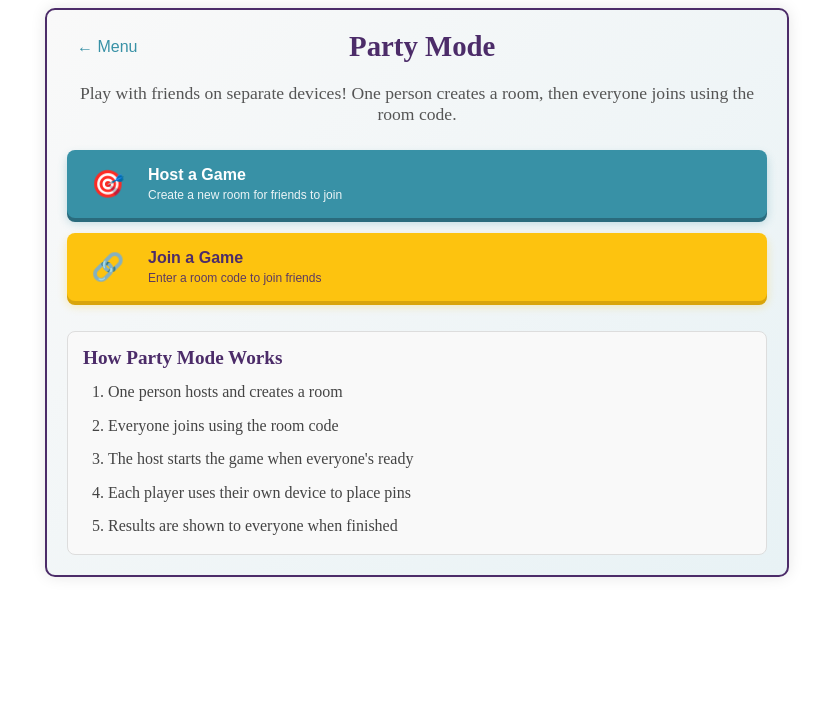
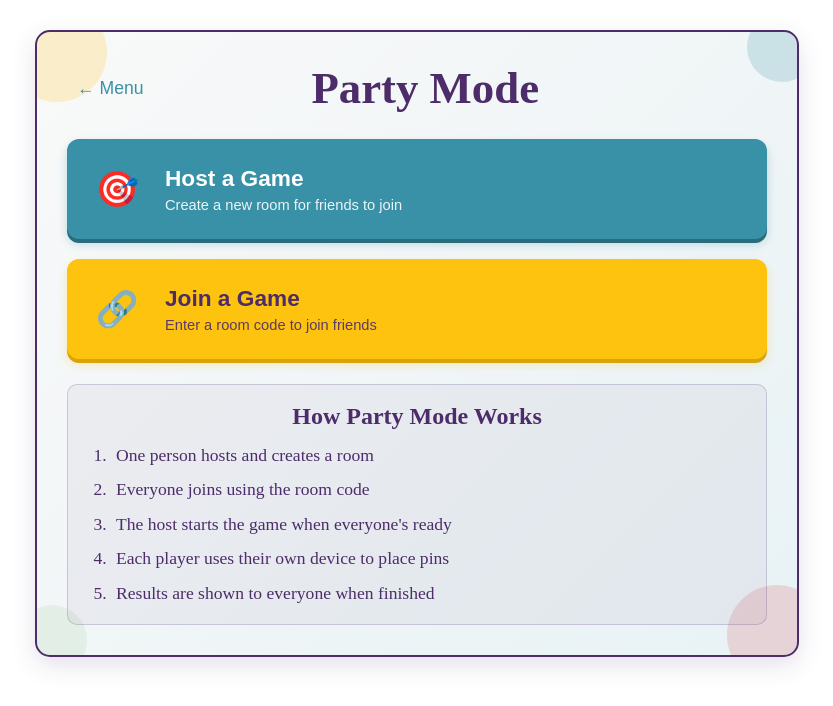
Before and after one commit to spenseay/plot-twist, a SvelteKit app: page /play-party in a window 1280 px wide. Shown: the top 706 px of the page, without its empty margins (223-1056 px from the left). Built offline with nearby package versions, Linux system fonts and the light colour scheme.

Commit message:
made party mode main screen more stylized and fun

```diff
--- a/src/routes/play-party/+page.svelte
+++ b/src/routes/play-party/+page.svelte
@@ -21,26 +21,24 @@
   <div class="spacer"></div>
 </div>
 
-    <div class="content">
-      <p class="description">
-        Play with friends on separate devices! One person creates a room, then
-        everyone joins using the room code.
-      </p>
-
 <div class="options">
   <button class="option-button host" on:click={hostGame}>
-          <span class="emoji">🎯</span>
-          <div class="button-text">
-            <span class="title">Host a Game</span>
-            <span class="subtitle">Create a new room for friends to join</span>
+    <div class="button-content">
+      <div class="emoji">🎯</div>
+      <div class="text-content">
+        <span class="button-text">Host a Game</span>
+        <span class="button-description">Create a new room for friends to join</span>
+      </div>
     </div>
   </button>
 
   <button class="option-button join" on:click={joinGame}>
-          <span class="emoji">🔗</span>
-          <div class="button-text">
-            <span class="title">Join a Game</span>
-            <span class="subtitle">Enter a room code to join friends</span>
+    <div class="button-content">
+      <div class="emoji">🔗</div>
+      <div class="text-content">
+        <span class="button-text">Join a Game</span>
+        <span class="button-description">Enter a room code to join friends</span>
+      </div>
     </div>
   </button>
 </div>
@@ -55,29 +53,79 @@
     <li>Results are shown to everyone when finished</li>
   </ol>
 </div>
-    </div>
+
+<!-- Decorative elements -->
+<div class="decoration top-left"></div>
+<div class="decoration top-right"></div>
+<div class="decoration bottom-left"></div>
+<div class="decoration bottom-right"></div>
 </div>
 
 <style>
+/* Container with background gradient */
 .container {
   max-width: 600px;
-      margin: 0 auto;
-      padding: 15px;
+  margin: 30px auto;
+  padding: 25px;
   background: linear-gradient(135deg, #f9f9f9 0%, #e8f2f5 100%);
-      border-radius: 10px;
-      box-shadow: 0 0 15px rgba(0,0,0,0.1);
+  border-radius: 15px;
+  box-shadow: 0 8px 25px rgba(76, 44, 105, 0.15);
+  text-align: center;
+  position: relative;
+  overflow: hidden;
   border: 2px solid #4c2c69;
 }
 
+/* Decorative elements */
+.decoration {
+  position: absolute;
+  width: 100px;
+  height: 100px;
+  border-radius: 50%;
+  opacity: 0.2;
+  z-index: 0;
+}
+
+.top-left {
+  top: -30px;
+  left: -30px;
+  background-color: #fdc30f;
+}
+
+.top-right {
+  top: -20px;
+  right: -20px;
+  background-color: #3891a6;
+  width: 70px;
+  height: 70px;
+}
+
+.bottom-left {
+  bottom: -20px;
+  left: -20px;
+  background-color: #a6d3a0;
+  width: 70px;
+  height: 70px;
+}
+
+.bottom-right {
+  bottom: -30px;
+  right: -30px;
+  background-color: #db5461;
+}
+
+/* Header section */
 .header {
   display: flex;
   align-items: center;
   justify-content: space-between;
   margin-bottom: 20px;
+  position: relative;
+  z-index: 2;
 }
 
 h1 {
-      font-size: 1.8em;
+  font-size: 2.4em;
   color: #4c2c69;
   margin: 0;
 }
@@ -86,161 +134,247 @@
   background: none;
   border: none;
   color: #3891a6;
-      font-size: 1rem;
+  font-size: 1.1rem;
   cursor: pointer;
   padding: 5px 10px;
   border-radius: 4px;
-      transition: background-color 0.2s;
+  transition: all 0.2s;
 }
 
 .back-button:hover {
-      background-color: #f0f0f0;
+  background-color: rgba(56, 145, 166, 0.1);
+  transform: translateX(-2px);
 }
 
 .spacer {
   width: 70px;
 }
 
-    .description {
-      text-align: center;
-      margin-bottom: 25px;
-      font-size: 1.1em;
-      color: #555;
-    }
-
+/* Options section */
 .options {
+  position: relative;
+  z-index: 2;
   display: flex;
   flex-direction: column;
-      gap: 15px;
-      margin-bottom: 30px;
+  gap: 20px;
+  margin: 25px 0;
 }
 
 .option-button {
+  position: relative;
+  border: none;
+  border-radius: 12px;
+  padding: 0;
+  cursor: pointer;
+  transition: all 0.3s ease;
+  text-align: left;
+  overflow: hidden;
+}
+
+.button-content {
   display: flex;
   align-items: center;
-      padding: 16px;
-      border-radius: 8px;
-      border: none;
-      cursor: pointer;
-      transition: transform 0.2s, box-shadow 0.2s;
-      text-align: left;
-    }
-
-    .option-button:hover {
-      transform: translateY(-2px);
-      box-shadow: 0 6px 12px rgba(0,0,0,0.1);
-    }
-
-    .host {
-      background-color: #3891a6;
-      color: white;
-      box-shadow: 0 4px 0 #2a6b7d, 0 5px 10px rgba(56, 145, 166, 0.3);
-    }
-
-    .host:hover {
-      box-shadow: 0 7px 0 #2a6b7d, 0 8px 15px rgba(56, 145, 166, 0.4);
-    }
-
-    .join {
-      background-color: #fdc30f;
-      color: #4c2c69;
-      box-shadow: 0 4px 0 #d9a40b, 0 5px 10px rgba(253, 195, 15, 0.3);
-    }
-
-    .join:hover {
-      box-shadow: 0 7px 0 #d9a40b, 0 8px 15px rgba(253, 195, 15, 0.4);
+  padding: 20px;
 }
 
 .emoji {
-      font-size: 2em;
-      margin-right: 15px;
   display: flex;
   align-items: center;
   justify-content: center;
-      width: 50px;
+  font-size: 2.6em;
+  margin-right: 18px;
+  width: 60px;
+  height: 60px;
+  flex-shrink: 0;
 }
 
-    .button-text {
+.text-content {
   display: flex;
   flex-direction: column;
 }
 
-    .title {
-      font-size: 1.2em;
+.button-text {
+  font-size: 1.5em;
   font-weight: bold;
-      margin-bottom: 4px;
+  margin-bottom: 5px;
 }
 
-    .subtitle {
-      font-size: 0.9em;
+.button-description {
+  font-size: 1em;
   opacity: 0.9;
 }
 
+/* Host button */
+.host {
+  background-color: #3891a6;
+  box-shadow: 0 4px 0 #2a6b7d, 0 5px 10px rgba(56, 145, 166, 0.3);
+}
+
+.host .button-text,
+.host .button-description {
+  color: white;
+}
+
+.host:hover {
+  transform: translateY(-3px);
+  box-shadow: 0 7px 0 #2a6b7d, 0 8px 15px rgba(56, 145, 166, 0.4);
+}
+
+.host:active {
+  transform: translateY(2px);
+  box-shadow: 0 2px 0 #2a6b7d, 0 3px 5px rgba(56, 145, 166, 0.3);
+}
+
+/* Join button */
+.join {
+  background-color: #fdc30f;
+  box-shadow: 0 4px 0 #d9a40b, 0 5px 10px rgba(253, 195, 15, 0.3);
+}
+
+.join .button-text,
+.join .button-description {
+  color: #4c2c69;
+}
+
+.join:hover {
+  transform: translateY(-3px);
+  box-shadow: 0 7px 0 #d9a40b, 0 8px 15px rgba(253, 195, 15, 0.4);
+}
+
+.join:active {
+  transform: translateY(2px);
+  box-shadow: 0 2px 0 #d9a40b, 0 3px 5px rgba(253, 195, 15, 0.3);
+}
+
+/* Info box styling */
 .info-box {
-      background-color: #f9f9f9;
-      border-radius: 8px;
-      padding: 15px;
-      margin-top: 10px;
-      border: 1px solid #ddd;
+  background-color: rgba(76, 44, 105, 0.05);
+  border-radius: 10px;
+  padding: 18px;
+  margin-top: 15px;
+  position: relative;
+  z-index: 2;
+  border: 1px solid rgba(76, 44, 105, 0.2);
 }
 
 .info-box h3 {
   color: #4c2c69;
   margin-top: 0;
-      margin-bottom: 10px;
-      font-size: 1.2em;
+  margin-bottom: 12px;
+  font-size: 1.3em;
 }
 
 .info-box ol {
   margin: 0;
   padding-left: 25px;
-      line-height: 1.6;
-      color: #444;
+  text-align: left;
+  line-height: 1.5;
+  color: #4c2c69;
 }
 
 .info-box li {
   margin-bottom: 8px;
+  padding-left: 5px;
 }
 
 .info-box li:last-child {
   margin-bottom: 0;
 }
 
+/* Responsive styles */
 @media (min-width: 768px) {
   .container {
     max-width: 700px;
-        padding: 20px;
+    padding: 30px;
+  }
+
+  h1 {
+    font-size: 2.8em;
+  }
+
+  .button-text {
+    font-size: 1.7em;
+  }
+
+  .button-description {
+    font-size: 1.1em;
+  }
+
+  .info-box h3 {
+    font-size: 1.5em;
+  }
+
+  .info-box ol {
+    font-size: 1.1em;
   }
 }
 
 @media (max-width: 480px) {
   .container {
-        padding: 12px;
+    margin: 10px auto;
+    padding: 20px 15px;
+    max-width: 100%;
   }
 
   h1 {
-        font-size: 1.5em;
+    font-size: 2.6em;
   }
 
   .back-button {
-        font-size: 0.9rem;
+    font-size: 1rem;
+  }
+
+  .options {
+    gap: 15px;
+  }
+
+  /* Larger text for mobile */
+  .button-text {
+    font-size: 2.2em;
+    line-height: 1.1;
+  }
+
+  .button-description {
+    font-size: 1.5em;
+    line-height: 1.2;
+  }
+
+  .emoji {
+    font-size: 3.2em;
+    width: 65px;
+    height: 65px;
   }
 
   .option-button {
-        padding: 12px;
+    min-height: 110px;
   }
 
-      .emoji {
-        font-size: 1.6em;
-        margin-right: 10px;
+  .button-content {
+    padding: 15px;
   }
 
-      .title {
-        font-size: 1.1em;
+  .info-box {
+    margin-top: 20px;
+    padding: 15px;
   }
 
-      .subtitle {
-        font-size: 0.8em;
+  .info-box h3 {
+    font-size: 1.7em;
+    margin-bottom: 10px;
+  }
+
+  .info-box ol {
+    padding-left: 20px;
+    font-size: 1.3em;
+  }
+
+  .info-box li {
+    margin-bottom: 10px;
+  }
+
+  /* Make decorations less prominent on mobile */
+  .decoration {
+    opacity: 0.15;
   }
 }
 </style>
```
Lines whose indentation alone changed are shown as unchanged.
